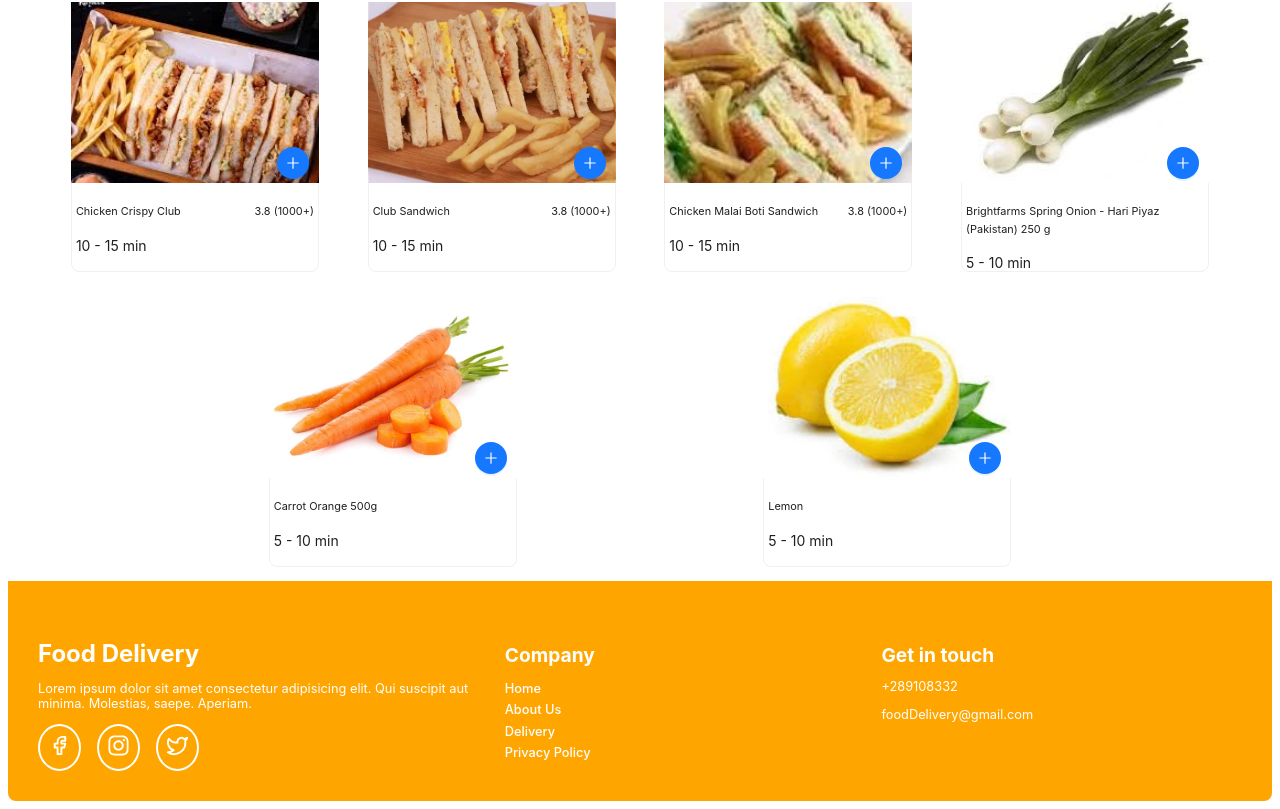
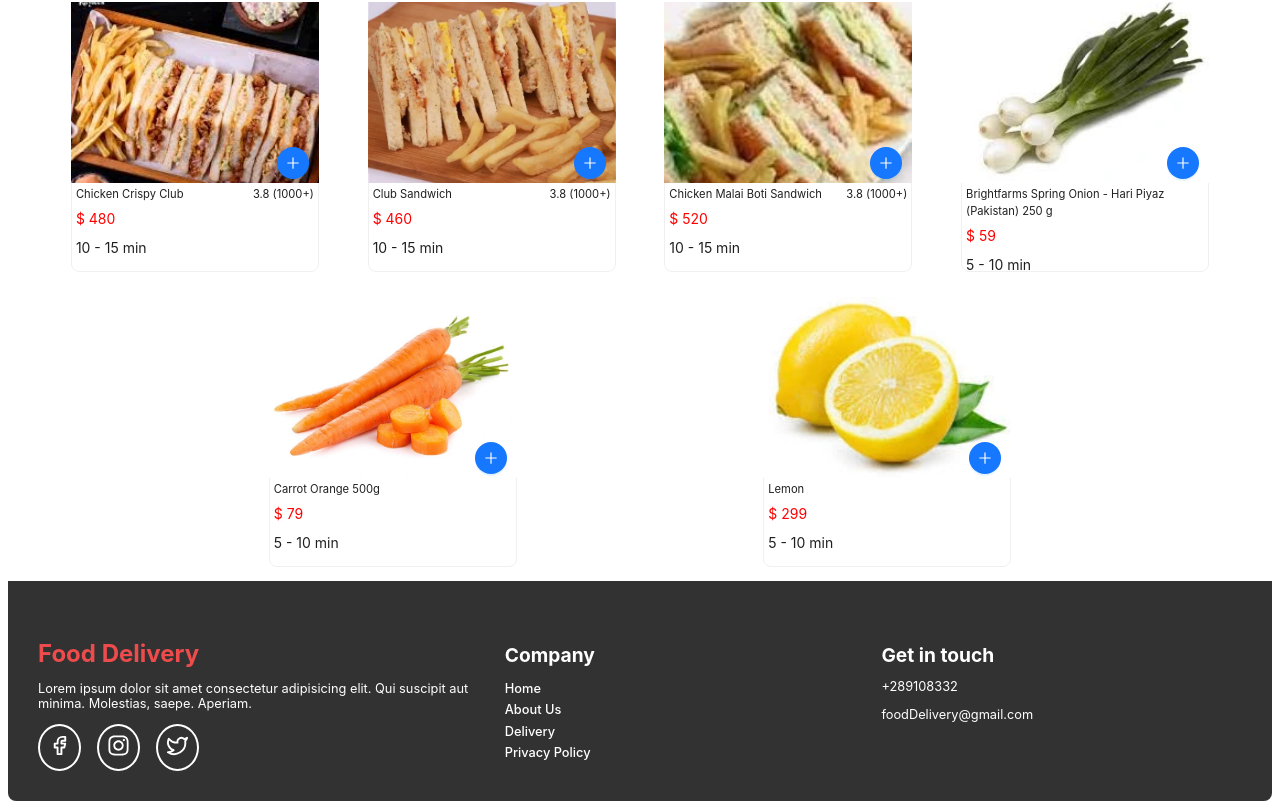
Before and after one commit to SyedMuhammadIzaan/FoodDeliveryApp, a React (Vite) app: page / in a window 1280 px wide. Shown: the part 1922-2731 px from the top of the page. Built offline with nearby package versions, Linux system fonts and the light colour scheme.

Commit message:
implement notication functionlaity on selection

```diff
--- a/src/components/Card.jsx
+++ b/src/components/Card.jsx
@@ -1,5 +1,5 @@
 import { useState } from "react";
-import { Button, Card } from "antd";
+import { Button, Card, notification } from "antd";
 import { PlusOutlined, MinusOutlined } from "@ant-design/icons";
 import { foodItem } from "../constant";
 import { useDispatch } from "react-redux";
@@ -9,11 +9,19 @@ import "../style/clientLayoutComponent.scss";
 const CardComp = ({ item }) => {
 	const dispatch = useDispatch();
 	const [quantities, setQuantities] = useState({});
+	const [api, contextHolder] = notification.useNotification();
 
+	const openNotification = (placement) => {
+		api.info({
+			message: "Product Added to Cart",
+			placement,
+		});
+	};
 	const filterItemOfCard = foodItem.filter((element) => {
 		return element.category === item;
 	});
 	const handleAddToCart = (selectItem) => {
+		openNotification("topRight");
 		const quantity = quantities[selectItem.id] || 1;
 		const orderItem = {
 			...selectItem,
@@ -35,6 +43,8 @@ const CardComp = ({ item }) => {
 	// console.log("Qty", quantities);
 	// console.log("Filter Item ", filterItemOfCard);
 	return (
+		<>
+			{contextHolder}
 			<div className="item-wrapper">
 				{item === "All"
 					? foodItem.map((item, index) => {
@@ -49,7 +59,107 @@ const CardComp = ({ item }) => {
 											<img
 												alt={item.name}
 												src={item.imgSrc}
-											style={{ height: 181, objectFit: "cover", width: "100%" }}
+												style={{
+													height: 181,
+													objectFit: "cover",
+													width: "100%",
+												}}
+											/>
+											{quantities[item.id] > 0 ? (
+												<div
+													style={{
+														position: "absolute",
+														bottom: 10,
+														right: 10,
+														display: "flex",
+														alignItems: "center",
+														backgroundColor: "white",
+														borderRadius: 20,
+														padding: "2px 8px",
+														boxShadow: "0 2px 8px rgba(0,0,0,0.15)",
+													}}
+												>
+													<Button
+														type="text"
+														icon={<MinusOutlined />}
+														onClick={(e) => {
+															e.stopPropagation();
+															handleQuantityChange(item.id, -1);
+														}}
+														size="small"
+													/>
+													<span style={{ margin: "0 8px" }}>
+														{quantities[item.id]}
+													</span>
+													<Button
+														type="text"
+														icon={<PlusOutlined />}
+														onClick={(e) => {
+															e.stopPropagation();
+															handleQuantityChange(item.id, 1);
+														}}
+														size="small"
+													/>
+												</div>
+											) : (
+												<Button
+													type="primary"
+													shape="circle"
+													icon={<PlusOutlined />}
+													style={{
+														position: "absolute",
+														bottom: 10,
+														right: 10,
+													}}
+													onClick={(e) => {
+														e.stopPropagation();
+														handleQuantityChange(item.id, 1);
+													}}
+												/>
+											)}
+										</div>
+									}
+								>
+									<div className="item-content">
+										<p className="item-header">
+											<span className="item-name">{item.name}</span>
+											<span className="item-rating">
+												{" "}
+												{item.rating ? item.rating : ""}{" "}
+												{item.peopleRated ? <>({item.peopleRated}+)</> : ""}
+											</span>
+										</p>
+										<p className="item-amount">
+											$ {item.amount ? item.amount : ""}
+										</p>
+										<p className="item-deliveryTime-content">
+											{item.deliveryTime ? item.deliveryTime : ""}
+										</p>
+									</div>
+								</Card>
+							);
+					  })
+					: filterItemOfCard.map((item, index) => {
+							// console.log("Item",item)
+							return (
+								<Card
+									hoverable
+									key={index}
+									style={{ width: 248, height: 270 }}
+									onClick={() => {
+										handleAddToCart(item);
+									}}
+									// style={{ width: 248, height: 250, border: "1px solid grey" }}
+									cover={
+										<div style={{ position: "relative" }}>
+											<img
+												alt={item.name}
+												src={item.imgSrc}
+												style={{
+													height: 181,
+													objectFit: "cover",
+													width: "100%",
+												}}
 											/>
 											{quantities[item.id] > 0 ? (
 												<div
@@ -118,103 +228,14 @@ const CardComp = ({ item }) => {
 										<p className="item-deliveryTime-content">
 											{item.deliveryTime ? item.deliveryTime : ""}
 										</p>
-									<p>{item.fare ? item.fare : ""}</p>
-								</div>
-							</Card>
-						);
-				  })
-				: filterItemOfCard.map((item, index) => {
-						// console.log("Item",item)
-						return (
-							<Card
-								hoverable
-								key={index}
-								style={{ width: 248, height: 270 }}
-								onClick={() => {
-									handleAddToCart(item);
-								}}
-								// style={{ width: 248, height: 250, border: "1px solid grey" }}
-								cover={
-									<div style={{ position: "relative" }}>
-										<img
-											alt={item.name}
-											src={item.imgSrc}
-											style={{ height: 181, objectFit: "cover", width: "100%" }}
-										/>
-										{quantities[item.id] > 0 ? (
-											<div
-												style={{
-													position: "absolute",
-													bottom: 10,
-													right: 10,
-													display: "flex",
-													alignItems: "center",
-													backgroundColor: "white",
-													borderRadius: 20,
-													padding: "2px 8px",
-													boxShadow: "0 2px 8px rgba(0,0,0,0.15)",
-												}}
-											>
-												<Button
-													type="text"
-													icon={<MinusOutlined />}
-													onClick={(e) => {
-														e.stopPropagation();
-														handleQuantityChange(item.id, -1);
-													}}
-													size="small"
-												/>
-												<span style={{ margin: "0 8px" }}>
-													{quantities[item.id]}
-												</span>
-												<Button
-													type="text"
-													icon={<PlusOutlined />}
-													onClick={(e) => {
-														e.stopPropagation();
-														handleQuantityChange(item.id, 1);
-													}}
-													size="small"
-												/>
-											</div>
-										) : (
-											<Button
-												type="primary"
-												shape="circle"
-												icon={<PlusOutlined />}
-												style={{
-													position: "absolute",
-													bottom: 10,
-													right: 10,
-												}}
-												onClick={(e) => {
-													e.stopPropagation();
-													handleQuantityChange(item.id, 1);
-												}}
-											/>
-										)}
-									</div>
-								}
-							>
-								<div className="item-content">
-									<p className="item-header">
-										<span className="item-name">{item.name}</span>
-										<span className="item-rating">
-											{" "}
-											{item.rating ? item.rating : ""}{" "}
-											{item.peopleRated ? <>({item.peopleRated}+)</> : ""}
-										</span>
-									</p>
-									<p className="item-deliveryTime-content">
-										{item.deliveryTime ? item.deliveryTime : ""}
-									</p>
-									<p>{item.fare ? item.fare : ""}</p>
+										<p>{item.amount ? item.amount : ""}</p>
 									</div>
 									{/* <Meta title={item.name} description="www.instagram.com" /> */}
 								</Card>
 							);
 					  })}
 			</div>
+		</>
 	);
 };
 
--- a/src/layout/ClientLayout.jsx
+++ b/src/layout/ClientLayout.jsx
@@ -31,7 +31,7 @@ const contentStyle = {
 const footerStyle = {
 	color: "#fff",
 	width: "100vw",
-	backgroundColor: "orange",
+	backgroundColor: "#323232",
 	// padding:"20px"
 };
 
--- a/src/style/clientLayoutComponent.scss
+++ b/src/style/clientLayoutComponent.scss
@@ -43,9 +43,18 @@
 		.item-content {
 			.item-header {
 				// border: 2px solid red;
-				font-size: 0.78em;
+				margin-top: -0.6em;
+				font-size: 0.8em;
 				display: flex;
 				justify-content: space-between;
+			}
+			.item-amount {
+				margin-top: -0.5em;
+				font-size: 1em;
+				color: red;
+			}
+			.item-deliveryTime-content{
+				margin-top: -0.5em;
 			}
 		}
 	}
@@ -191,6 +200,7 @@
 					font-size: 1.8em;
 					margin-bottom: 0em;
 					margin-top: 1em;
+					color: rgb(238, 76, 76);
 				}
 			}
 			.app-desc {
```
Lines whose indentation alone changed are shown as unchanged.
